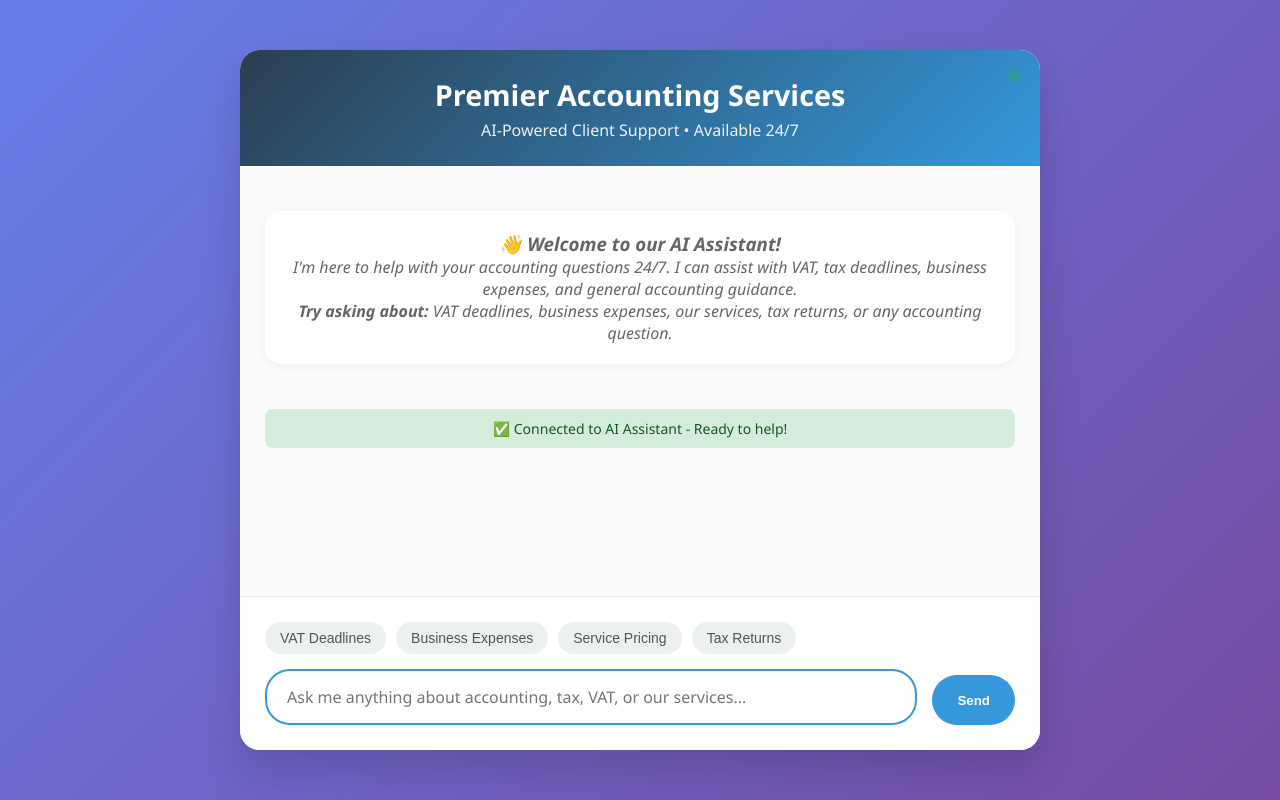
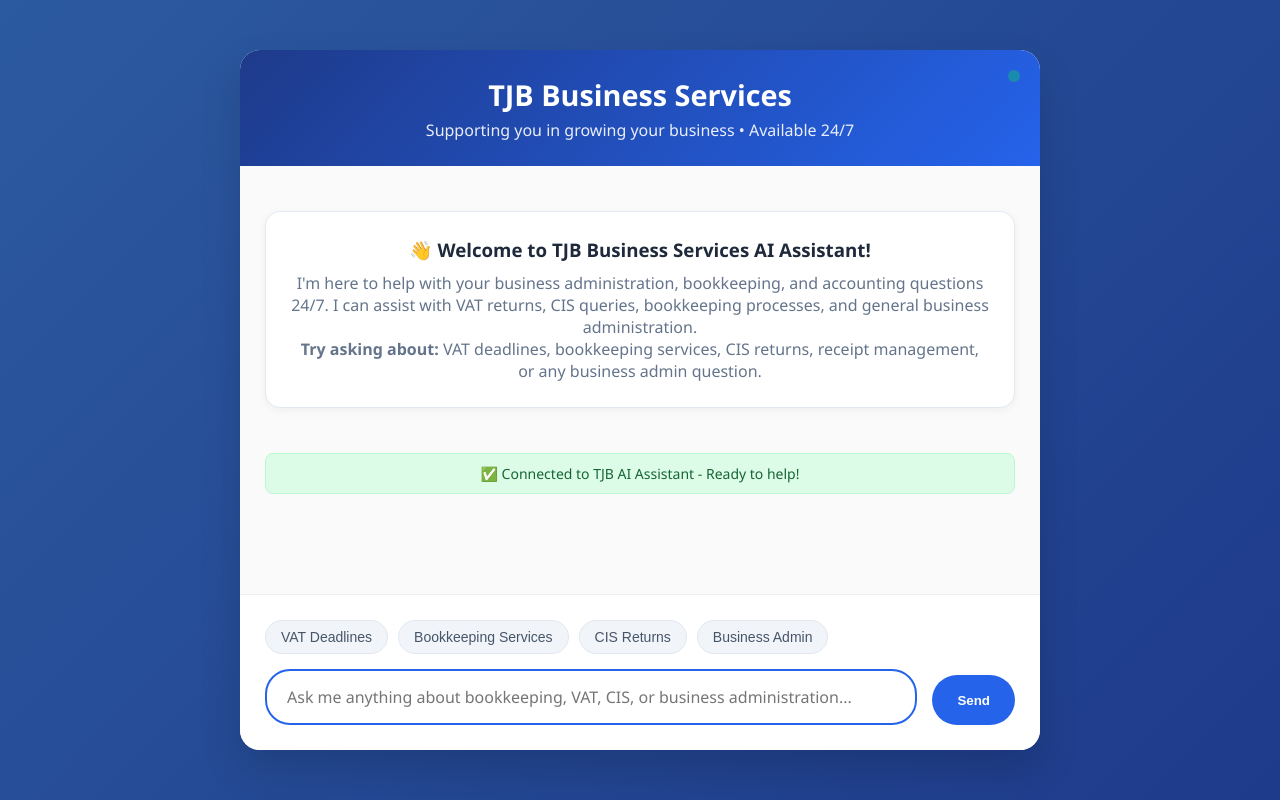
Before and after one commit to GAZB2212/accounting-ai-assistant, a website: page index.html in a window 1280 px wide. Drawn offline with Linux system fonts and the light colour scheme.

Commit message:
Update index.html

```diff
--- a/index.html
+++ b/index.html
@@ -3,8 +3,8 @@
 <head>
     <meta charset="UTF-8">
     <meta name="viewport" content="width=device-width, initial-scale=1.0">
-    <title>Premier Accounting Services - AI Assistant</title>
-    <meta name="description" content="24/7 AI-powered accounting support for all your VAT, tax, and business questions">
+    <title>TJB Business Services - AI Assistant</title>
+    <meta name="description" content="24/7 AI-powered business support for all your accounting, bookkeeping, and administration questions">
     <style>
         * {
             margin: 0;
@@ -14,7 +14,7 @@
 
         body {
             font-family: 'Segoe UI', Tahoma, Geneva, Verdana, sans-serif;
-            background: linear-gradient(135deg, #667eea 0%, #764ba2 100%);
+            background: linear-gradient(135deg, #2c5aa0 0%, #1e3a8a 100%);
             min-height: 100vh;
             display: flex;
             align-items: center;
@@ -35,7 +35,7 @@
         }
 
         .header {
-            background: linear-gradient(135deg, #2c3e50, #3498db);
+            background: linear-gradient(135deg, #1e3a8a, #2563eb);
             color: white;
             padding: 25px;
             text-align: center;
@@ -59,7 +59,7 @@
             width: 12px;
             height: 12px;
             border-radius: 50%;
-            background: #27ae60;
+            background: #10b981;
             animation: pulse 2s infinite;
         }
 
@@ -107,7 +107,7 @@
         }
 
         .user-message .message-bubble {
-            background: #3498db;
+            background: #2563eb;
             color: white;
             border-bottom-right-radius: 5px;
         }
@@ -117,7 +117,7 @@
             color: #333;
             border-bottom-left-radius: 5px;
             box-shadow: 0 2px 8px rgba(0,0,0,0.1);
-            border-left: 4px solid #3498db;
+            border-left: 4px solid #2563eb;
         }
 
         .message-time {
@@ -139,7 +139,7 @@
             border-radius: 18px;
             border-bottom-left-radius: 5px;
             box-shadow: 0 2px 8px rgba(0,0,0,0.1);
-            border-left: 4px solid #3498db;
+            border-left: 4px solid #2563eb;
         }
 
         .typing-dots {
@@ -190,11 +190,11 @@
         }
 
         .chat-input textarea:focus {
-            border-color: #3498db;
+            border-color: #2563eb;
         }
 
         .send-btn {
-            background: #3498db;
+            background: #2563eb;
             color: white;
             border: none;
             padding: 15px 25px;
@@ -207,7 +207,7 @@
         }
 
         .send-btn:hover:not(:disabled) {
-            background: #2980b9;
+            background: #1d4ed8;
             transform: translateY(-1px);
         }
 
@@ -225,24 +225,25 @@
         }
 
         .quick-btn {
-            background: #ecf0f1;
+            background: #f1f5f9;
             border: none;
             padding: 8px 15px;
             border-radius: 20px;
             cursor: pointer;
             font-size: 14px;
             transition: all 0.3s;
-            color: #555;
+            color: #475569;
+            border: 1px solid #e2e8f0;
         }
 
         .quick-btn:hover {
-            background: #3498db;
+            background: #2563eb;
             color: white;
             transform: translateY(-1px);
         }
 
         .error-message {
-            background: #e74c3c;
+            background: #ef4444;
             color: white;
             padding: 10px 15px;
             border-radius: 8px;
@@ -252,23 +253,29 @@
 
         .welcome-message {
             text-align: center;
-            color: #666;
-            font-style: italic;
+            color: #64748b;
             margin: 20px 0;
-            padding: 20px;
+            padding: 25px;
             background: white;
             border-radius: 15px;
             box-shadow: 0 2px 8px rgba(0,0,0,0.05);
+            border: 1px solid #e2e8f0;
+        }
+
+        .welcome-message h3 {
+            color: #1e293b;
+            margin-bottom: 10px;
         }
 
         .connection-status {
-            background: #d4edda;
-            color: #155724;
+            background: #dcfce7;
+            color: #166534;
             padding: 10px 15px;
             border-radius: 8px;
             margin: 10px 0;
             font-size: 14px;
             text-align: center;
+            border: 1px solid #bbf7d0;
         }
 
         @media (max-width: 768px) {
@@ -297,15 +304,15 @@
     <div class="chat-container">
         <div class="header">
             <div class="status-indicator" title="AI Assistant Online"></div>
-            <h1>Premier Accounting Services</h1>
-            <p>AI-Powered Client Support • Available 24/7</p>
+            <h1>TJB Business Services</h1>
+            <p>Supporting you in growing your business • Available 24/7</p>
         </div>
 
         <div class="chat-messages" id="chatMessages">
             <div class="welcome-message">
-                <h3>👋 Welcome to our AI Assistant!</h3>
-                <p>I'm here to help with your accounting questions 24/7. I can assist with VAT, tax deadlines, business expenses, and general accounting guidance.</p>
-                <p><strong>Try asking about:</strong> VAT deadlines, business expenses, our services, tax returns, or any accounting question.</p>
+                <h3>👋 Welcome to TJB Business Services AI Assistant!</h3>
+                <p>I'm here to help with your business administration, bookkeeping, and accounting questions 24/7. I can assist with VAT returns, CIS queries, bookkeeping processes, and general business administration.</p>
+                <p><strong>Try asking about:</strong> VAT deadlines, bookkeeping services, CIS returns, receipt management, or any business admin question.</p>
             </div>
         </div>
 
@@ -320,14 +327,14 @@
         <div class="chat-input">
             <div class="quick-actions">
                 <button class="quick-btn" onclick="sendQuickMessage('When is my VAT return due?')">VAT Deadlines</button>
-                <button class="quick-btn" onclick="sendQuickMessage('What can I claim as business expenses?')">Business Expenses</button>
-                <button class="quick-btn" onclick="sendQuickMessage('How much do your services cost?')">Service Pricing</button>
-                <button class="quick-btn" onclick="sendQuickMessage('I need help with my tax return')">Tax Returns</button>
+                <button class="quick-btn" onclick="sendQuickMessage('How does your bookkeeping service work?')">Bookkeeping Services</button>
+                <button class="quick-btn" onclick="sendQuickMessage('What is CIS and do I need it?')">CIS Returns</button>
+                <button class="quick-btn" onclick="sendQuickMessage('How can you help with my business admin?')">Business Admin</button>
             </div>
             <div class="input-container">
                 <textarea
                     id="messageInput"
-                    placeholder="Ask me anything about accounting, tax, VAT, or our services..."
+                    placeholder="Ask me anything about bookkeeping, VAT, CIS, or business administration..."
                     rows="1"
                 ></textarea>
                 <button class="send-btn" id="sendBtn">Send</button>
@@ -353,7 +360,7 @@
             const messagesContainer = document.getElementById('chatMessages');
             const statusDiv = document.createElement('div');
             statusDiv.className = 'connection-status';
-            statusDiv.textContent = '✅ Connected to AI Assistant - Ready to help!';
+            statusDiv.textContent = '✅ Connected to TJB AI Assistant - Ready to help!';
             messagesContainer.appendChild(statusDiv);
         }
 
@@ -445,9 +452,9 @@
                 hideTyping();
                 console.error('Chat error:', error);
                 if (error.message.includes('quota') || error.message.includes('billing')) {
-                    showError('The AI service is temporarily unavailable. Please contact us directly at 01234 567890.');
+                    showError('The AI service is temporarily unavailable. Please contact TJB Business Services directly.');
                 } else {
-                    showError('Sorry, I encountered an error. Please try again or contact us at 01234 567890.');
+                    showError('Sorry, I encountered an error. Please try again or contact TJB Business Services directly.');
                 }
             } finally {
                 isProcessing = false;
```
